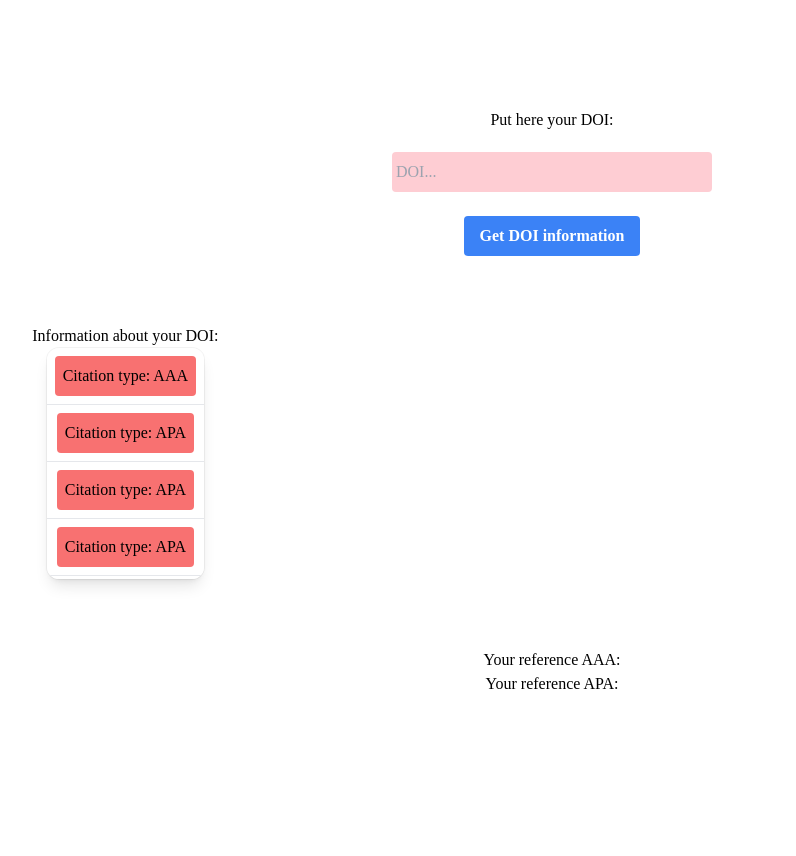
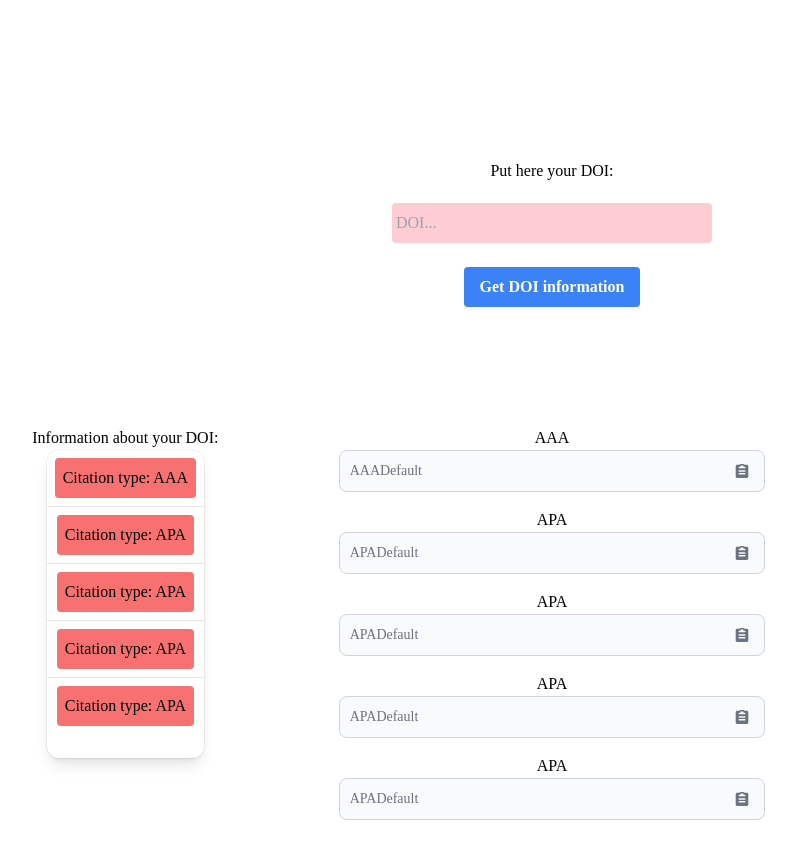
Before and after one commit to kubwosz/citatio, a React (Create React App) app in the folder citatio-frontend/: page / in a window 1280 px wide. Shown: the whole page, without its empty margins (88-884 px from the left). Before the commit the page ends 800 px from the top, so only its background shows below. Built offline with nearby package versions, Linux system fonts and the light colour scheme; a web font is replaced by a local one.

Commit message:
Add button with coping and map function for citations

```diff
--- a/citatio-frontend/src/components/Home.jsx
+++ b/citatio-frontend/src/components/Home.jsx
@@ -1,31 +1,29 @@
-import { useState, useContext, useEffect, useCallback } from 'react';
-
-
+import { useState, useContext, useEffect, useCallback } from "react";
+import TextboxCitation from "./TextboxCitation"
 
 const Home = (props) => {
-
-  const [doiValue, setDoiValue] = useState('');
-  const [doiData, setDoiData] = useState('');
-  const [doiDataFormat1, setDoiData1] = useState('');
-  const [doiDataFormat2, setDoiData2] = useState('');
+  const [doiValue, setDoiValue] = useState("");
+  const [doiData, setDoiData] = useState("");
+  const [doiDataFormat1, setDoiData1] = useState("");
+  const [doiDataFormat2, setDoiData2] = useState("");
   const [citations, setCitations] = useState([
-    {type: 'AAA', isActive: false, citation: 'AAADefault'},
-    {type: 'APA', isActive: false, citation: 'APADefault'},
-    {type: 'APA', isActive: false, citation: 'APADefault'},
-    {type: 'APA', isActive: false, citation: 'APADefault'},
-    {type: 'APA', isActive: false, citation: 'APADefault'},
+    { type: "AAA", isActive: false, citation: "AAADefault" },
+    { type: "APA", isActive: false, citation: "APADefault" },
+    { type: "APA", isActive: false, citation: "APADefault" },
+    { type: "APA", isActive: false, citation: "APADefault" },
+    { type: "APA", isActive: false, citation: "APADefault" },
   ]);
 
   const delegate = {
-    setDoiData: function(doiObject) {
-      setDoiData(doiObject)
+    setDoiData: function (doiObject) {
+      setDoiData(doiObject);
     },
-    setDoiData1: function(doiObject) {
-      setDoiData1(doiObject)
+    setDoiData1: function (doiObject) {
+      setDoiData1(doiObject);
     },
-    setDoiData2: function(doiObject) {
-      setDoiData2(doiObject)
-    }
+    setDoiData2: function (doiObject) {
+      setDoiData2(doiObject);
+    },
   };
 
   const populateFields = useCallback(() => {
@@ -39,23 +37,23 @@ const Home = (props) => {
   }, [populateFields]);
 
   async function submitHandler(event) {
-    let resAAA = await getDoiData('reference/aaa', delegate.setDoiData);
-    let resAPA = await getDoiData('reference/apa', delegate.setDoiData1);
+    let resAAA = await getDoiData("reference/aaa", delegate.setDoiData);
+    let resAPA = await getDoiData("reference/apa", delegate.setDoiData1);
 
-    setCitationByType('AAA', resAAA);
-    setCitationByType('APA', resAPA);
+    setCitationByType("AAA", resAAA);
+    setCitationByType("APA", resAPA);
 
     event.preventDefault();
+  }
+
+  const doiInputChangeHandler = (data) => {
+    setDoiValue(data.target.value);
   };
 
-  const doiInputChangeHandler = (data) => { setDoiValue(data.target.value) }
-
   async function getDoiData(url, delegatee) {
-    const response = await fetch('api/' + url + '/' + doiValue,
-    {
-      method: 'GET',
-    }
-  );
+    const response = await fetch("api/" + url + "/" + doiValue, {
+      method: "GET",
+    });
     let createdReference = await response.json();
     delegatee(createdReference);
     return createdReference;
@@ -73,7 +71,7 @@ const Home = (props) => {
   }
 
   function setCitationByType(type, citation) {
-    const nextCitations = citations.map(c => {
+    const nextCitations = citations.map((c) => {
       if (c.type === type) {
         c.citation = citation;
       }
@@ -111,7 +109,10 @@ const Home = (props) => {
                 <button
                   key={btn.name}
                   onClick={() => setCitationActivityByIndex(idx)}
-    className={(btn.isActive ? 'active ' : '') + "[&.active]:bg-blue-400 bg-red-400 rounded px-2 py-2 m-2"}
+                  className={
+                    (btn.isActive ? "active " : "") +
+                    "[&.active]:bg-blue-400 bg-red-400 rounded px-2 py-2 m-2"
+                  }
                 >
                   Citation type: {btn.type}
                 </button>
@@ -119,21 +120,18 @@ const Home = (props) => {
             ))}
           </div>
         </div>
+        <div>
+          {citations.map((c) => (
+            <div>
+          <span class="label label-default uppercase">{c.type}</span>{" "}
+            <TextboxCitation citation={c.citation}/>
+            {console.log(c.citation)}
             </div>
-  <div>
-      <ul class="list-group">
-        <li class="list-group-item">
-          <span class="label label-default">Your reference AAA:</span>{" "}
-          {citations.filter(c => c.type === 'AAA' && c.isActive === true)[0]?.citation}
-        </li>
-        <li class="list-group-item">
-          <span class="label label-default">Your reference APA:</span>{" "}
-          {citations.filter(c => c.type === 'APA' && c.isActive === true)[0]?.citation}
-        </li>
-      </ul>
+          ))}
+        </div>
       </div>
     </div>
   );
-}
+};
 
 export default Home;
--- /dev/null
+++ b/citatio-frontend/src/components/TextboxCitation.jsx
@@ -0,0 +1,65 @@
+
+const TextboxCitation = (props) => {
+return(
+<div class="relative mb-4">
+            <input
+              id="api-key"
+              type="text"
+              class="col-span-6 bg-gray-50 border border-gray-300 text-gray-500 text-sm rounded-lg focus:ring-blue-500 focus:border-blue-500 block w-full p-2.5 dark:bg-gray-700 dark:border-gray-600 dark:placeholder-gray-400 dark:text-gray-400 dark:focus:ring-blue-500 dark:focus:border-blue-500"
+              value={props.citation}
+              disabled
+              readonly
+            />
+            <button
+              data-copy-to-clipboard-target="api-key"
+              data-tooltip-target="tooltip-api-key"
+              class="absolute end-2 top-1/2 -translate-y-1/2 text-gray-500 dark:text-gray-400 hover:bg-gray-100 dark:hover:bg-gray-800 rounded-lg p-2 inline-flex items-center justify-center"
+            >
+              <span id="default-icon-api-key">
+                <svg
+                  class="w-3.5 h-3.5"
+                  aria-hidden="true"
+                  xmlns="http://www.w3.org/2000/svg"
+                  fill="currentColor"
+                  viewBox="0 0 18 20"
+                >
+                  <path d="M16 1h-3.278A1.992 1.992 0 0 0 11 0H7a1.993 1.993 0 0 0-1.722 1H2a2 2 0 0 0-2 2v15a2 2 0 0 0 2 2h14a2 2 0 0 0 2-2V3a2 2 0 0 0-2-2Zm-3 14H5a1 1 0 0 1 0-2h8a1 1 0 0 1 0 2Zm0-4H5a1 1 0 0 1 0-2h8a1 1 0 1 1 0 2Zm0-5H5a1 1 0 0 1 0-2h2V2h4v2h2a1 1 0 1 1 0 2Z" />
+                </svg>
+              </span>
+              <span
+                id="success-icon-api-key"
+                class="hidden inline-flex items-center"
+              >
+                <svg
+                  class="w-3.5 h-3.5 text-blue-700 dark:text-blue-500"
+                  aria-hidden="true"
+                  xmlns="http://www.w3.org/2000/svg"
+                  fill="none"
+                  viewBox="0 0 16 12"
+                >
+                  <path
+                    stroke="currentColor"
+                    stroke-linecap="round"
+                    stroke-linejoin="round"
+                    stroke-width="2"
+                    d="M1 5.917 5.724 10.5 15 1.5"
+                  />
+                </svg>
+              </span>
+            </button>
+            <div
+              id="tooltip-api-key"
+              role="tooltip"
+              class="absolute z-10 invisible inline-block px-3 py-2 text-sm font-medium text-white transition-opacity duration-300 bg-gray-900 rounded-lg shadow-sm opacity-0 tooltip dark:bg-gray-700"
+            >
+              <span id="default-tooltip-message-api-key">
+                Copy to clipboard
+              </span>
+              <span id="success-tooltip-message-api-key" class="hidden">
+                Copied!
+              </span>
+              <div class="tooltip-arrow" data-popper-arrow></div>
+            </div>
+          </div>)};
+
+export default TextboxCitation;
```
Lines whose indentation alone changed are shown as unchanged.
